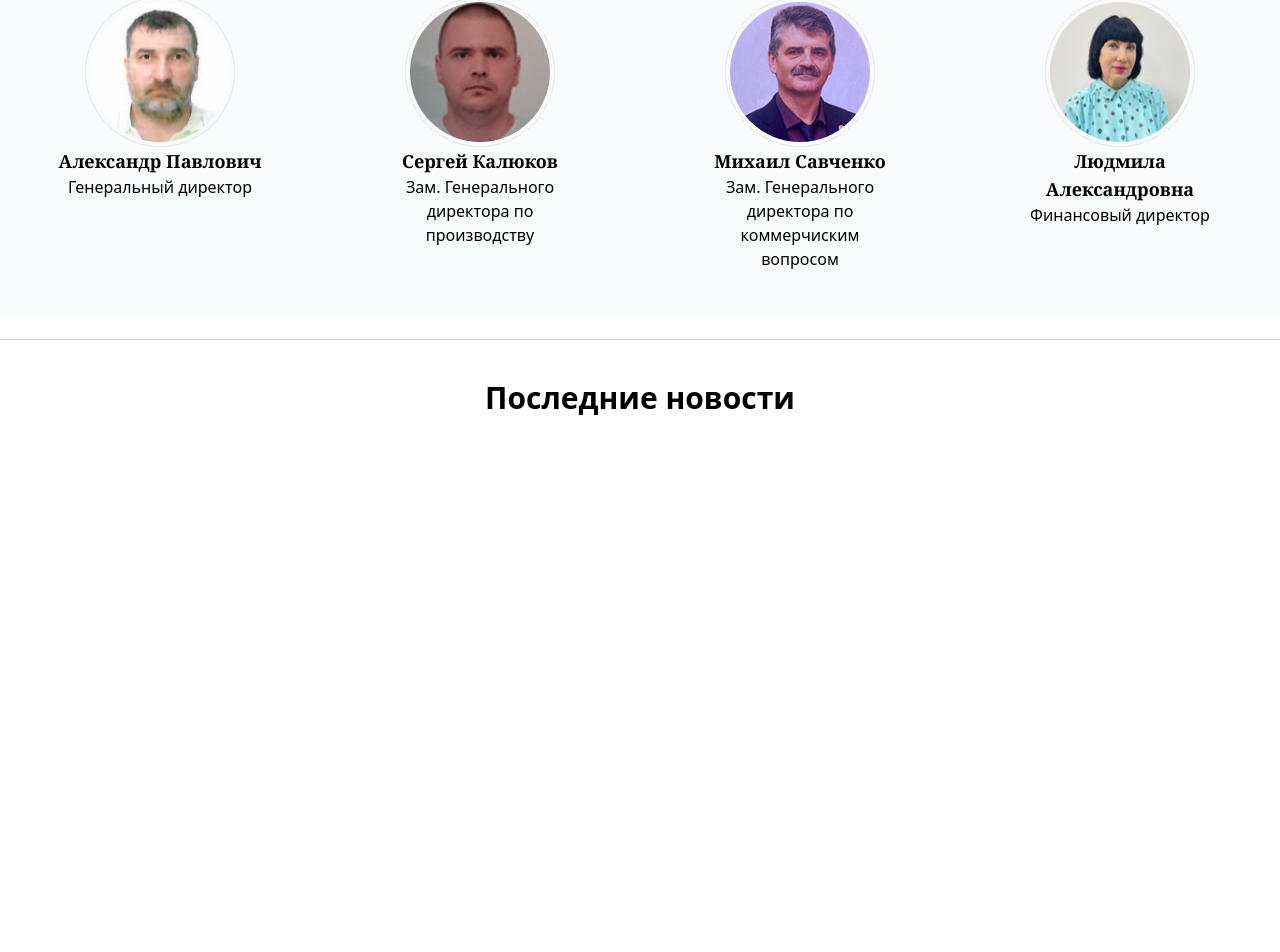
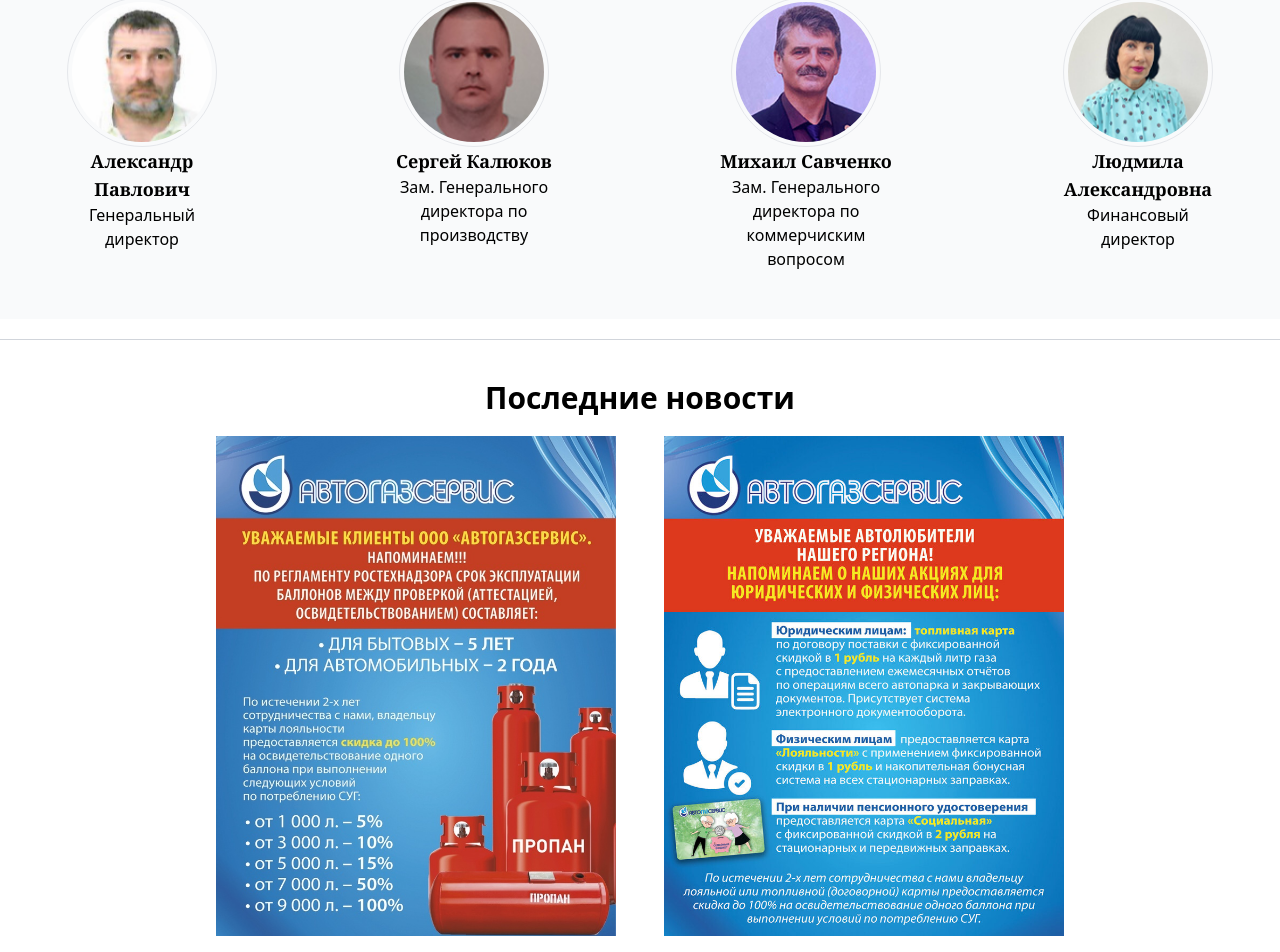
Before and after one commit to themm-s/order-proj-react, a React (Vite) app: page / in a window 1280 px wide. Shown: the part 2011-2963 px from the top of the page. Before the commit the page ends 2487 px from the top, so only its background shows below. Built offline with nearby package versions, Linux system fonts and the light colour scheme.

Commit message:
adaptive

```diff
--- a/src/components/PhotoSection.tsx
+++ b/src/components/PhotoSection.tsx
@@ -20,7 +20,7 @@
 export const PhotoSection = () => {
   return (
     <div className="flex p-12 my-5 justify-center bg-gray-50">
-      <div className="flex flex-row space-x-24">
+      <div className="grid grid-cols-1 md:grid-cols-2 gap-12 md:space-y-0 xl:flex xl:flex-row xl:space-x-24 xl:space-y-0">
         <Photos
           photo={photo.genDir}
           name={"Александр Павлович"}
--- a/src/constants/index.ts
+++ b/src/constants/index.ts
@@ -5,6 +5,8 @@
 import deputyDir from "../assets/personal/DeputyDir1.jpg";
 import commerceDir from "../assets/personal/Commerce.jpg";
 import finDir from "../assets/personal/FinDir.png";
+import newsPhoto from "../assets/news/Attestatsia.jpg";
+import newsPhoto2 from "../assets/news/Skidki_1.jpg";
 
 export {
   section1Photo,
@@ -13,5 +15,7 @@
   genDir,
   deputyDir,
   commerceDir,
-  finDir
+  finDir,
+  newsPhoto,
+  newsPhoto2
 };
--- a/src/pages/Main.tsx
+++ b/src/pages/Main.tsx
@@ -66,6 +66,14 @@
         <div className="px-5 my-5">
           <div className="text-center">
             <h1 className="mb-5 font-bold text-3xl">Последние новости</h1>
+            <div className="grid grid-cols-1 md:grid-cols-2 gap-12 justify-around">
+              <div className="">
+                <img src={photo.newsPhoto} className="h-[500px] w-[400px]" />
+              </div>
+              <div>
+                <img src={photo.newsPhoto2} className="h-[500px] w-[400px]" />
+              </div>
+            </div>
           </div>
         </div>
       </section>
```
Also changed, not shown: src/assets/news/Attestatsia.jpg (added), src/assets/news/Skidki_1.jpg (added).
